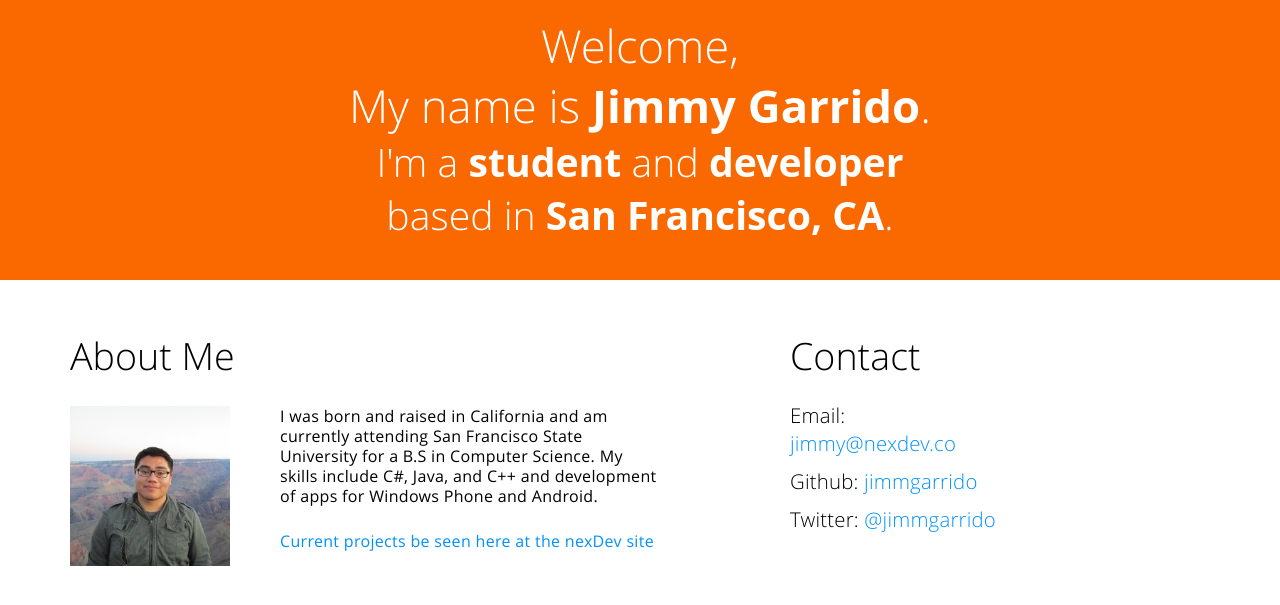
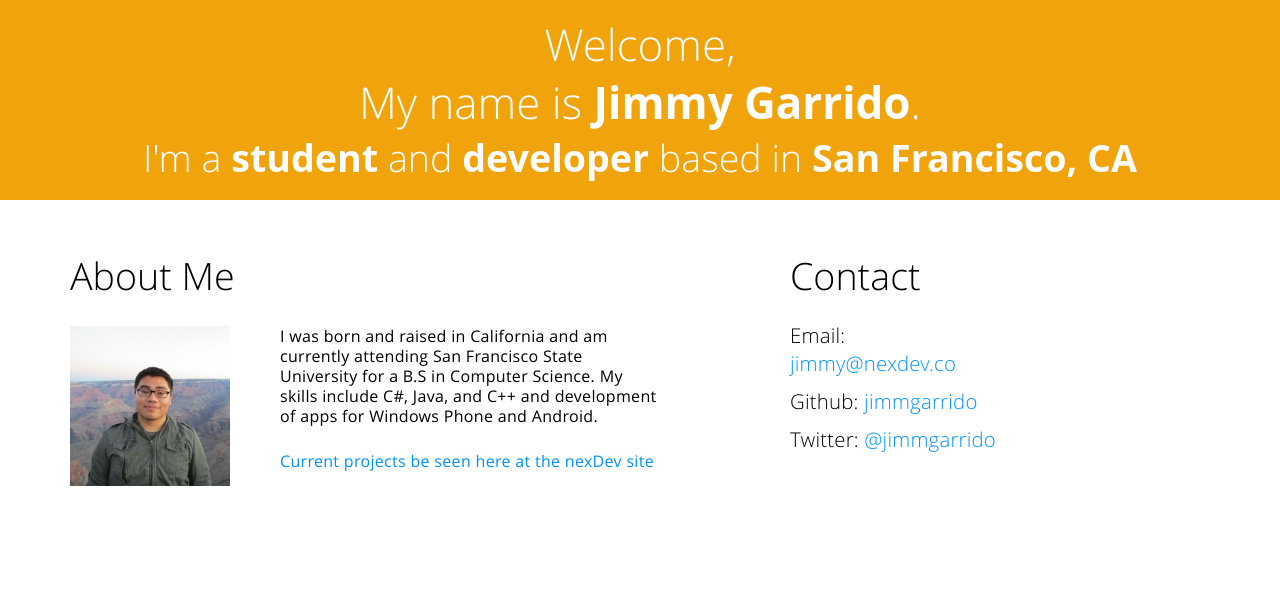
Before and after one commit to jimmgarrido/jimmgarr-site, a Jekyll site: the page index.html, which Jekyll copies as it is, in a window 1280 px wide. Shown: the top 605 px of the page. Built offline with Jekyll 4.4.1, drawn with Linux system fonts in a browser that asks for light colours.

Commit message:
Header improvement
Random colors!

```diff
--- a/index.html
+++ b/index.html
@@ -15,19 +15,26 @@
 		<script src="s/metro.min.js"></script>
 
 		<script type="text/javascript">
+			$(function(){
+				colors_of_the_rainbow = ["#A4C400", "#60A917", "#008A00", "#00ABA9", "#1BA1E2", "#0050EF",
+																"#6A00FF", "#AA00FF", "#D80073", "#A20025", "#E51400", "#FA6800",
+																"#F0A30A", "#E3C800", "#76608A"];
+				$("#header").css("background-color", colors_of_the_rainbow[Math.floor(Math.random() * colors_of_the_rainbow.length)]);
+				$("#header-phone").css("background-color", colors_of_the_rainbow[Math.floor(Math.random() * colors_of_the_rainbow.length)]);
+			});
 		</script>
 
 		<style>
 		#header {
 			background-color:#fa6800;
-			height: 290px;
+			height: 210px;
 			margin-top:-10px;
 			padding-top:20px;
 		}
 
 		#header-phone {
 			background-color:#fa6800;
-			height: 170px;
+			height: 175px;
 			margin-top:-10px;
 			padding-top:20px;
 		}
@@ -50,10 +57,10 @@
 	<body class="metro">
 		<section id="header" class="grid no-phone">
 			<div class="container text-centered">
-				<h1 style="font-size:2.9em">Welcome,</h1>
-				<h1 style="font-size:2.9em">My name is <strong>Jimmy Garrido</strong>.</h1>
-				<h1 style="font-size:2.5em">I'm a <strong>student</strong> and <strong>developer</strong></h1>
-				<h1 style="font-size:2.5em">based in <strong>San Francisco, CA</strong>.</h1>
+				<h1 style="font-size:2.8em">Welcome,</h1>
+				<h1 style="font-size:2.8em">My name is <strong>Jimmy Garrido</strong>.</h1>
+				<h1 style="font-size:2.4em">I'm a <strong>student</strong> and <strong>developer</strong> based in <strong>San Francisco, CA</strong></h1>
+				<!--<h1 style="font-size:2.5em">based in <strong>San Francisco, CA</strong>.</h1>-->
 			</div>
 		</section>
 
```
